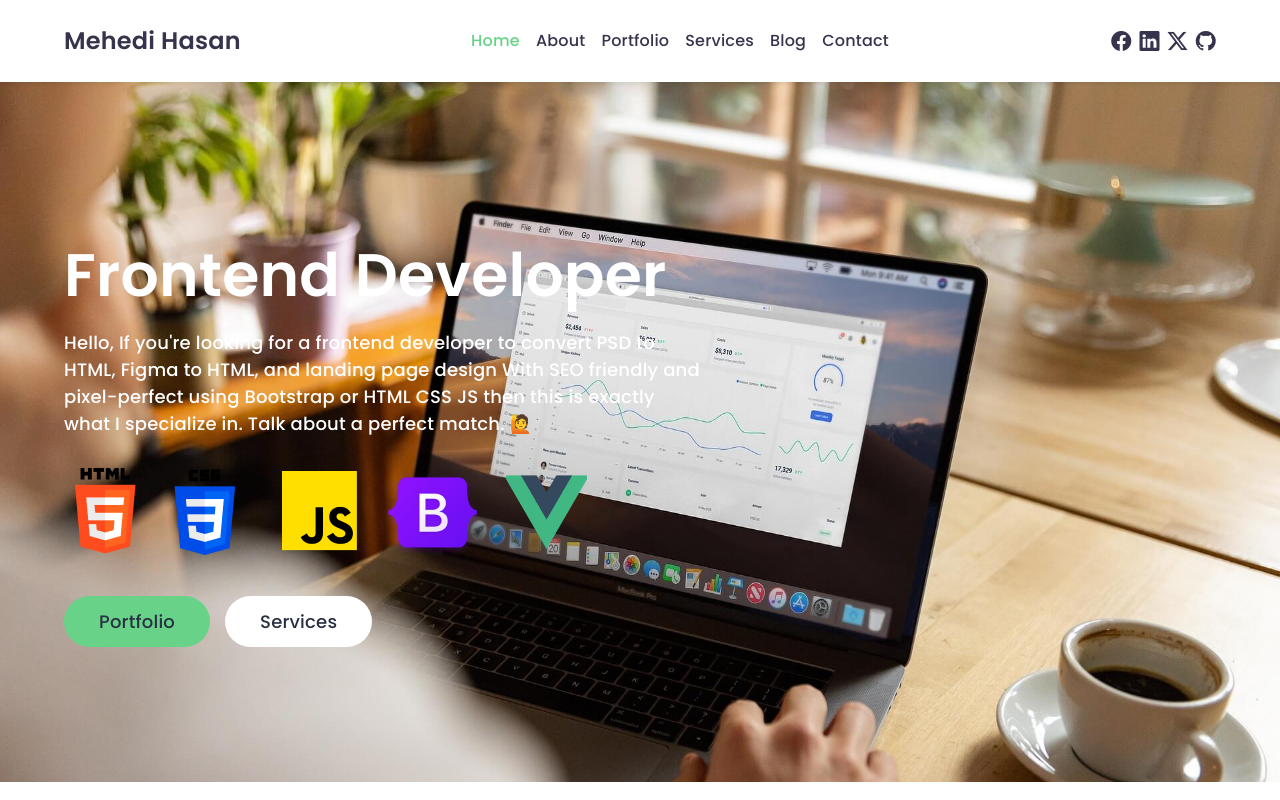
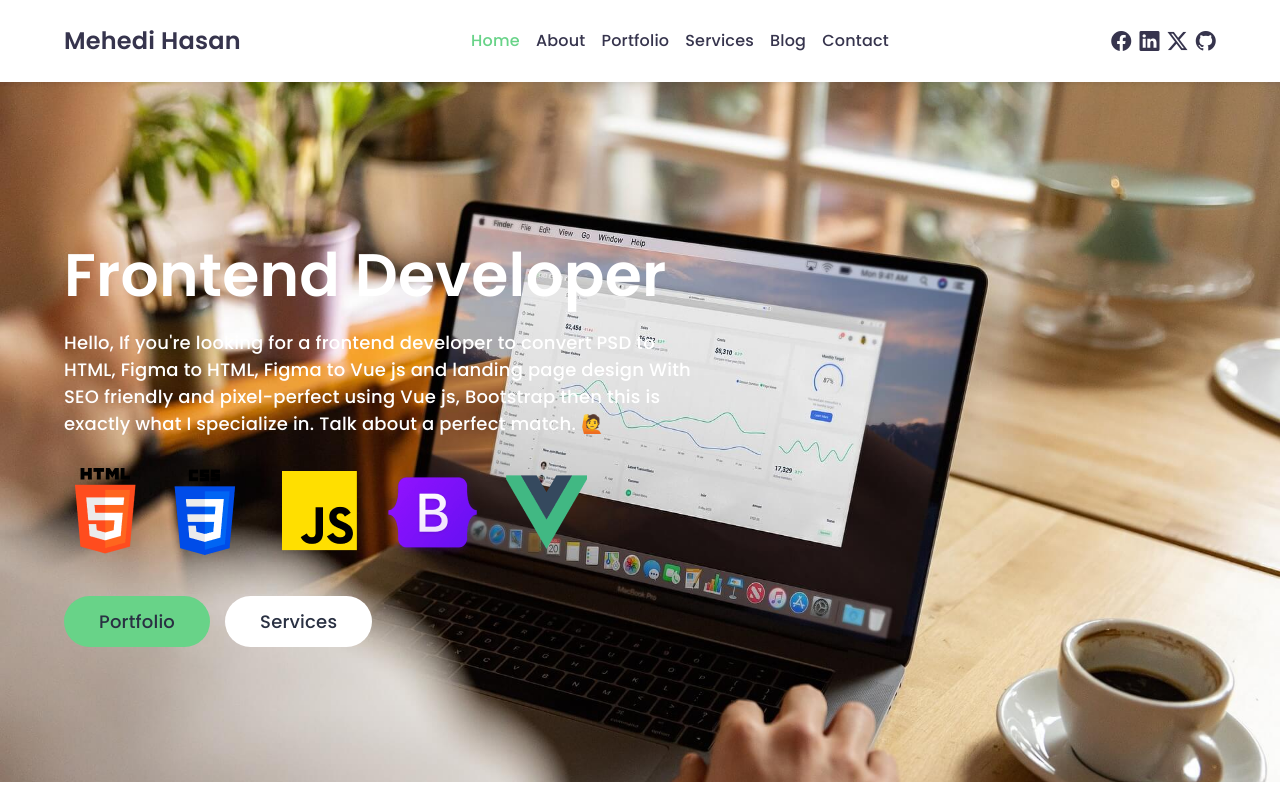
Before and after one commit to MehediHasanHtml/portfolio, a Vue app: page / in a window 1280 px wide. Shown: the top 800 px of the page. Built offline with nearby package versions, Linux system fonts and the light colour scheme.

Commit message:
tag,schena update

```diff
--- a/index.html
+++ b/index.html
@@ -5,9 +5,9 @@
     <meta charset="UTF-8" />
     <link rel="icon" type="image/svg+xml" href="/vite.svg" />
     <meta name="viewport" content="width=device-width, initial-scale=1.0" />
-    <meta name="keywords" content="Mehedi Hasan, Frontend developer, Front-end developer, PSD to Html, Figma to Html, Figma to Vue js, responsive web design, mehedi hasan frontend developer, Frontend developer services, SEO-friendly website design, ecommerce website, dashboard design, Frontend developer Mehedi hasan, Frontend developer Mehedi Hasan in Bangladesh">
+    <meta name="keywords" content="Mehedi Hasan, Frontend developer, Front-end developer, PSD to Html, Figma to Html, Figma to Vue js, Vue js developer, responsive web design, mehedi hasan frontend developer, SEO-friendly website design, ecommerce website, dashboard design, Frontend developer Mehedi hasan, Frontend developer Mehedi Hasan in Bangladesh">
 
-    <meta name="description" content="Hello, I'm Mehedi Hasan. Are you looking for a frontend developer to convert PSD to Html, Figma to Html, and pixel-perfect using Bootstrap or Html CSS JS?">
+    <meta name="description" content="Hello, I'm Mehedi Hasan. Are you looking for a frontend developer to convert PSD to Html, Figma to Html, and pixel-perfect using Vue js, Bootstrap 5?">
 
     <!-- Google Fonts -->
     <link href="https://fonts.googleapis.com/css2?family=Poppins:wght@300;400;500;600;700;800;900&display=swap" rel="stylesheet">
@@ -33,17 +33,37 @@
     <script type="application/ld+json">
         {
             "@context": "https://schema.org/",
-            "@type": "WebSite",
-            "name": "mehedihtml",
-            "url": "https://mehedihtml.com/",
-            "potentialAction": {
-                "@type": "SearchAction",
-                "target": "https://mehedihtml.com/{search_term_string}https://mehedihtml.com/",
-                "query-input": "required name=search_term_string"
-            }
+            "@type": "Article",
+            "mainEntityOfPage": {
+                "@type": "WebPage",
+                "@id": "https://mehedihtml.com/"
+            },
+            "headline": "I'm a frontend developer, Figma to HTML, Figma to Vue js, pixel-perfect using Bootstrap",
+            "description": "Hello, If you're looking for a frontend developer to convert PSD to HTML, Figma to HTML, Figma to Vue js, and landing page design With SEO friendly and pixel-perfect using Vue js, Bootstrap then this is exactly what I specialize in. Talk about a perfect match.",
+            "image": {
+                "@type": "ImageObject",
+                "url": "https://mehedihtml.com/img/Mehedi-Hasan.jpg",
+                "width": "",
+                "height": ""
+            },
+            "author": {
+                "@type": "Person",
+                "name": "Mehedi Hasan"
+            },
+            "publisher": {
+                "@type": "Organization",
+                "name": "Mehedi Hasan",
+                "logo": {
+                    "@type": "ImageObject",
+                    "url": "",
+                    "width": "",
+                    "height": ""
+                }
+            },
+            "datePublished": "2023-11-03",
+            "dateModified": "2023-11-03"
         }
     </script>
-
 
 
     <script type="module" src="/src/main.js"></script>
--- a/src/components/Education.vue
+++ b/src/components/Education.vue
@@ -72,7 +72,7 @@ const trainings = ref([
     },
     {
         id: 3,
-        title: 'Web designer and develope',
+        title: 'Web designer and developer',
         topic: 'HTML, CSS, JavaScript, PHP, mySQL, etc',
         institute: 'Daffodil international professional training institute (DIPTI)',
         duration: '4 months',
--- a/src/components/Footer.vue
+++ b/src/components/Footer.vue
@@ -42,7 +42,7 @@
             <div class="row">
                 <div class="col-12">
                     <div class="copy">
-                        <p>&copy;2023 All Right Reserved. Design By Mehedi Hasan</p>
+                        <p>&copy; 2023 All Right Reserved. Design By Mehedi Hasan</p>
                     </div>
                 </div>
             </div>
--- a/src/components/HeroSlider.vue
+++ b/src/components/HeroSlider.vue
@@ -4,13 +4,13 @@ import { Carousel, Slide } from 'vue3-carousel'
 import 'vue3-carousel/dist/carousel.css'
 
 const title = 'Frontend Developer'
-const subtitle = "Hello, If you're looking for a frontend developer to convert PSD to HTML, Figma to HTML, and landing page design With SEO friendly and pixel-perfect using Bootstrap or HTML CSS JS then this is exactly what I specialize in. Talk about a perfect match. 🙋"
+const subtitle = "Hello, If you're looking for a frontend developer to convert PSD to HTML, Figma to HTML, Figma to Vue js and landing page design With SEO friendly and pixel-perfect using Vue js, Bootstrap then this is exactly what I specialize in. Talk about a perfect match. 🙋"
 
 const sliders = ref([
     {
         id: 1,
         img: '/img/slider1.jpg',
-        alt: 'front end developer, mehedi hasan'
+        alt: 'vue js developer, mehedi hasan'
     },
     {
         id: 2,
--- a/src/router/index.js
+++ b/src/router/index.js
@@ -12,6 +12,12 @@ import NotFound from '../views/NotFound.vue'
 
 const router = createRouter({
     history: createWebHistory(),
+
+    scrollBehavior(to, from, savedPosition) {
+        // always scroll to top
+        return { top: 0, behavior: 'smooth' }
+    },
+
     routes: [{
             path: '/',
             component: Home,
```
